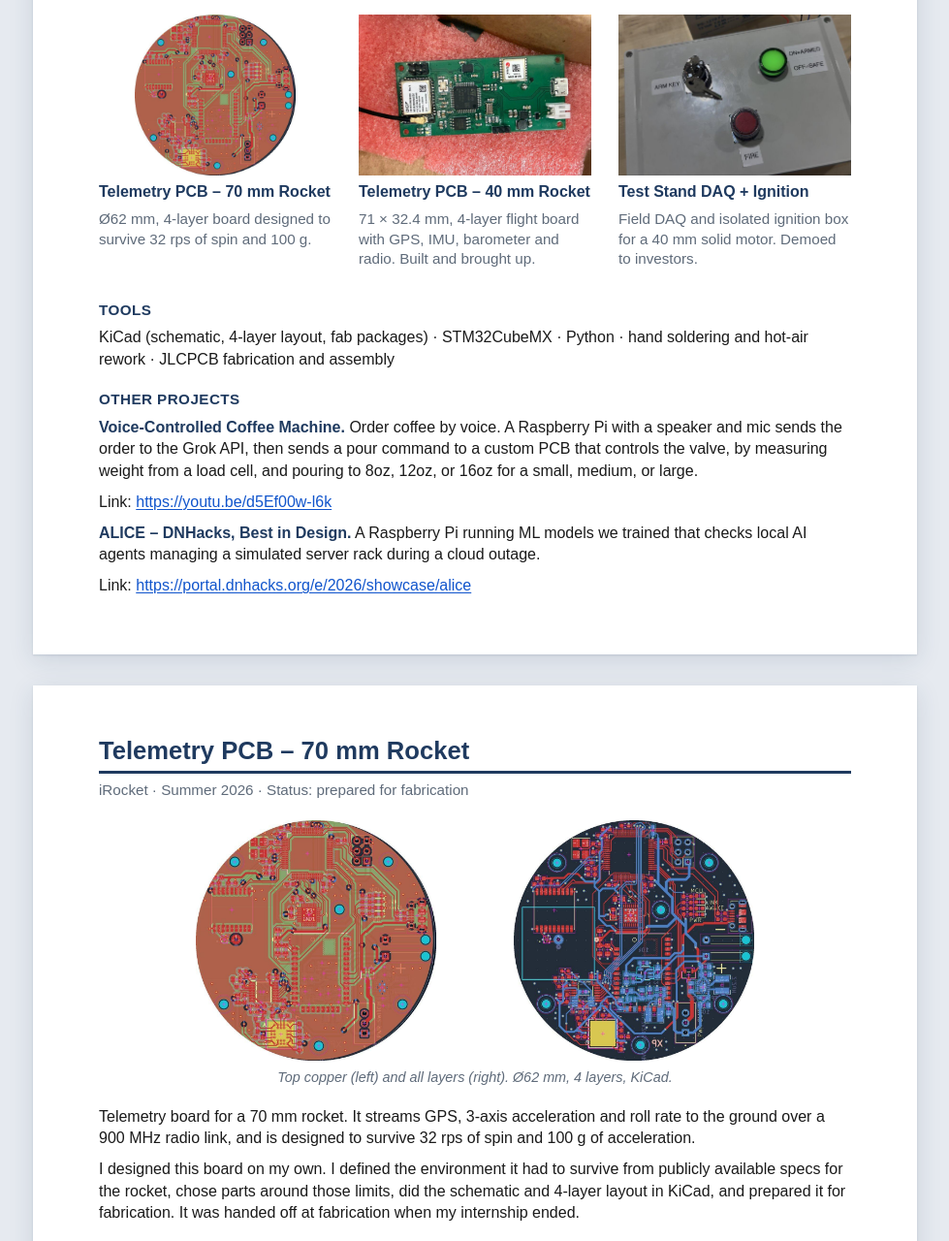
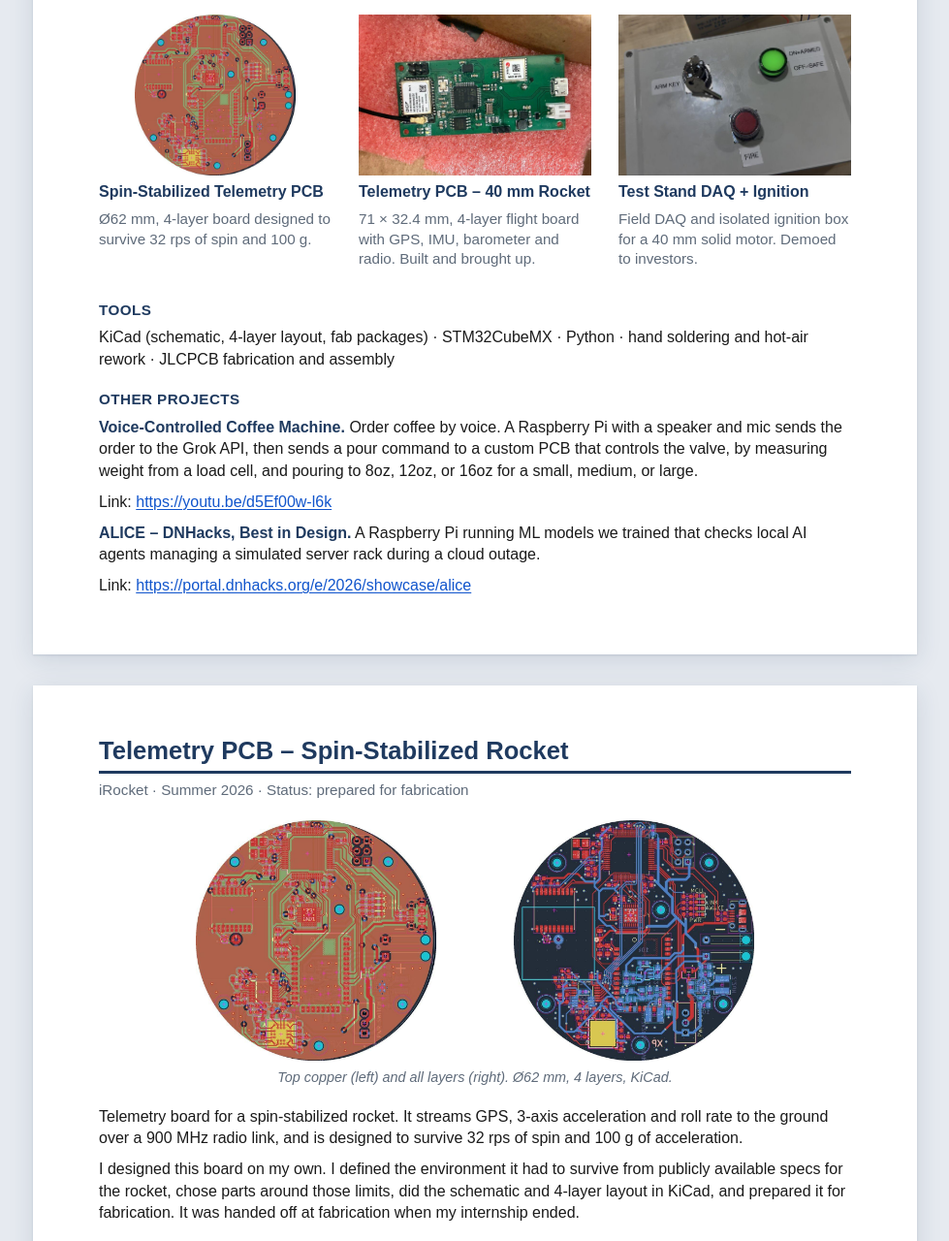
Before and after one commit to xavier-2714/pazos_portfolio, a plain HTML site: page index.html in a window 1280 px wide. Shown: the part 291-1571 px from the top of the page at 97% size, without its empty margins (150-1129 px from the left). Drawn offline with Linux system fonts and the light colour scheme.

Commit message:
Label telemetry board as spin-stabilized rocket instead of 70 mm
Co-Authored-By: Claude Opus 5.5 <noreply@anthropic.com>

```diff
--- a/index.html
+++ b/index.html
@@ -361,7 +361,7 @@ a:focus-visible,
     <nav class="cards" aria-label="Projects">
       <a class="card" href="#telemetry-70mm">
         <span class="thumb"><img class="round" src="img/telemetry-70mm-top-copper.jpg" width="900" height="900" alt=""></span>
-        <span class="card-title">Telemetry PCB – 70 mm Rocket</span>
+        <span class="card-title">Spin-Stabilized Telemetry PCB</span>
         <span class="card-text">Ø62 mm, 4-layer board designed to survive 32 rps of spin and 100 g.</span>
       </a>
       <a class="card" href="#telemetry-40mm">
@@ -394,7 +394,7 @@ a:focus-visible,
 
   <article class="sheet" id="telemetry-70mm" aria-labelledby="telemetry-70mm-title">
     <header class="project-head">
-      <h2 id="telemetry-70mm-title">Telemetry PCB – 70 mm Rocket</h2>
+      <h2 id="telemetry-70mm-title">Telemetry PCB – Spin-Stabilized Rocket</h2>
       <p class="meta">iRocket · Summer 2026 · Status: prepared for fabrication</p>
     </header>
 
@@ -407,7 +407,7 @@ a:focus-visible,
     </figure>
 
     <div class="prose">
-      <p>Telemetry board for a 70 mm rocket. It streams GPS, 3-axis acceleration and roll rate to the ground over a 900 MHz radio link, and is designed to survive 32 rps of spin and 100 g of acceleration.</p>
+      <p>Telemetry board for a spin-stabilized rocket. It streams GPS, 3-axis acceleration and roll rate to the ground over a 900 MHz radio link, and is designed to survive 32 rps of spin and 100 g of acceleration.</p>
       <p>I designed this board on my own. I defined the environment it had to survive from publicly available specs for the rocket, chose parts around those limits, did the schematic and 4-layer layout in KiCad, and prepared it for fabrication. It was handed off at fabrication when my internship ended.</p>
     </div>
 
@@ -469,7 +469,7 @@ a:focus-visible,
     </figure>
 
     <div class="prose">
-      <p>Flight board for a 40 mm rocket: GPS, a 6-axis IMU, a barometer and flash logging, with a 900 MHz radio link. Its mission is milder than the 70 mm rocket's (about 17 g peak and minimal spin). I designed it before the 70 mm board, and its MCU, GPS front end, radio and power parts carried over to that design.</p>
+      <p>Flight board for a 40 mm rocket: GPS, a 6-axis IMU, a barometer and flash logging, with a 900 MHz radio link. Its mission is milder than the spin-stabilized rocket's (about 17 g peak and minimal spin). I designed it before the spin-stabilized board, and its MCU, GPS front end, radio and power parts carried over to that design.</p>
       <p>I chose what measurements were needed and what sensors could record them, did the schematic and PCB routing, and prepared it for fabrication. I helped bring the board up, flashing it with STM32CubeMX and a Nucleo as the ST-Link programmer, and started bench testing and distance testing.</p>
     </div>
 
```
